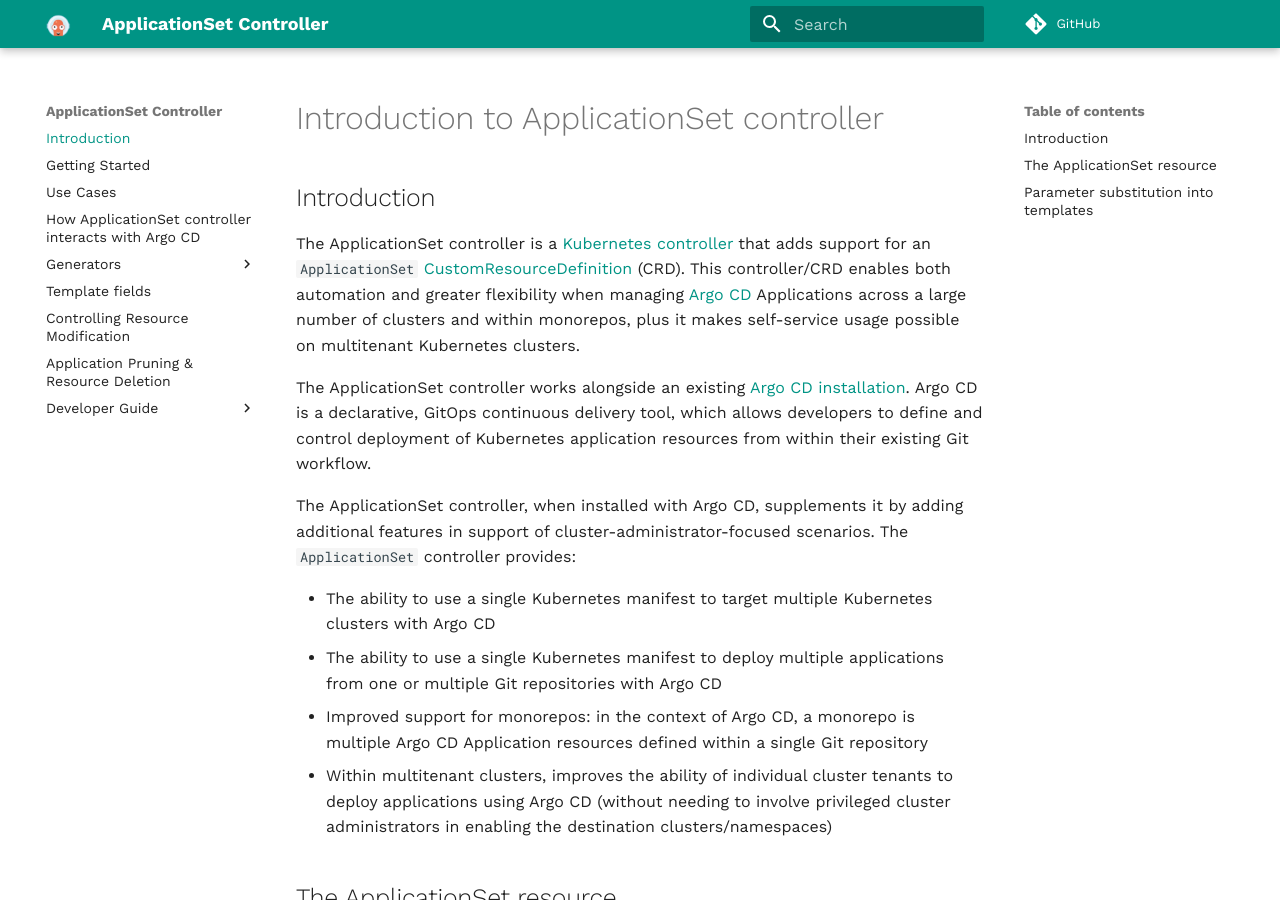
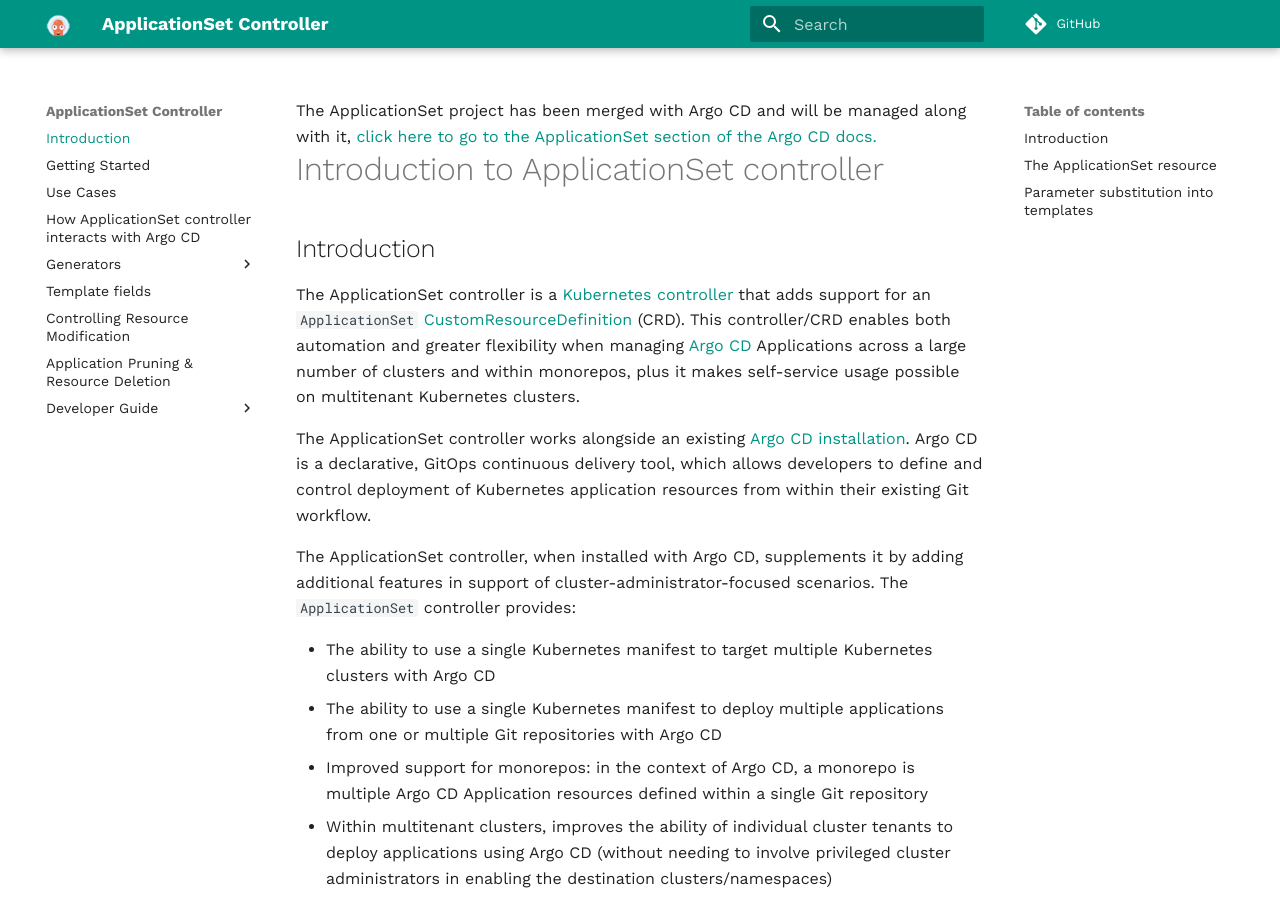
Before and after one commit to argoproj/applicationset, an MkDocs documentation site: the page built from docs/index.md, in a window 1280 px wide and 900 px high. Built offline with MkDocs 1.6.1 and Material for MkDocs 9.7.7, drawn with Linux system fonts in a browser that asks for light colours; comment, search, counter and statistics services are not loaded.

Commit message:
docs: add banner redirecting to argo cd docs

```diff
--- a/docs/index.md
+++ b/docs/index.md
@@ -1,3 +1,5 @@
+<div id='announce-msg'>The ApplicationSet project has been merged with Argo CD and will be managed along with it, <a href='https://argo-cd.readthedocs.io/en/stable/operator-manual/applicationset/'>click here to go to the ApplicationSet section of the Argo CD docs.</a></div>
+
 # Introduction to ApplicationSet controller
 
 ## Introduction
```
